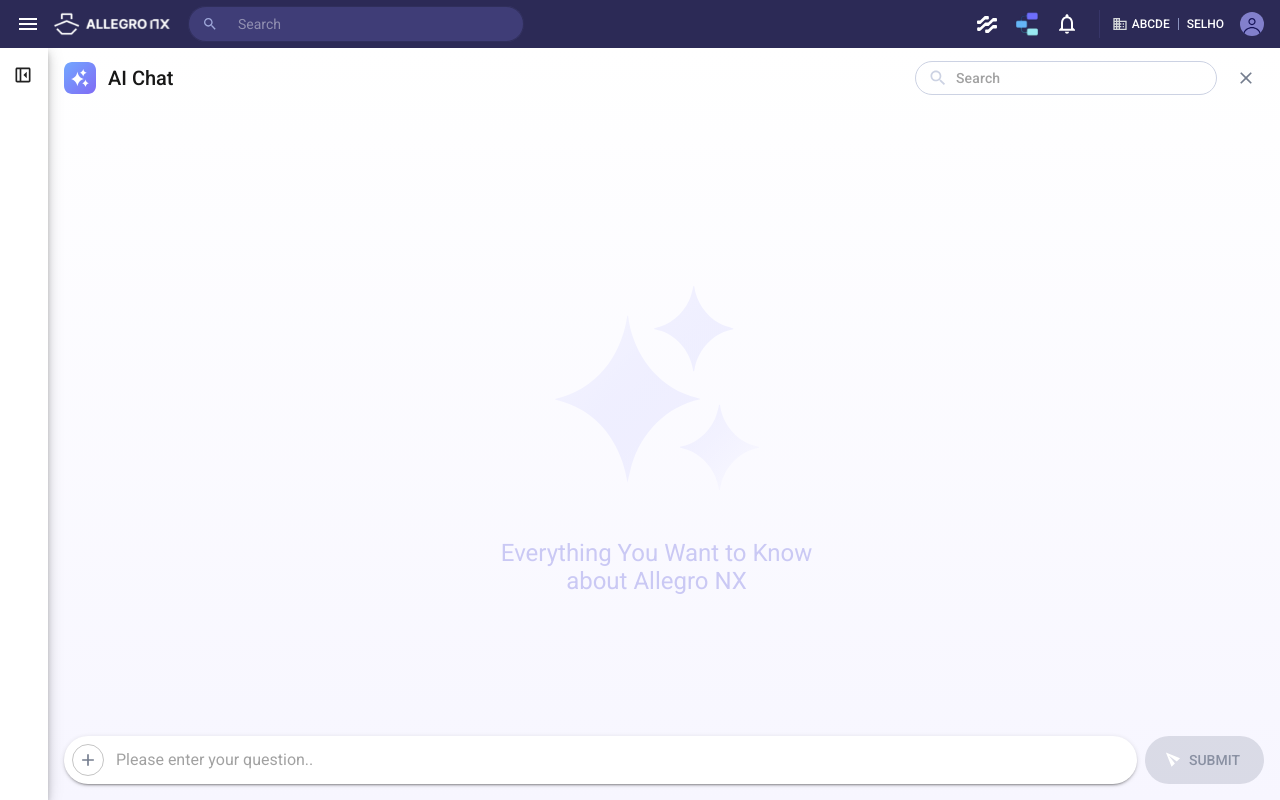
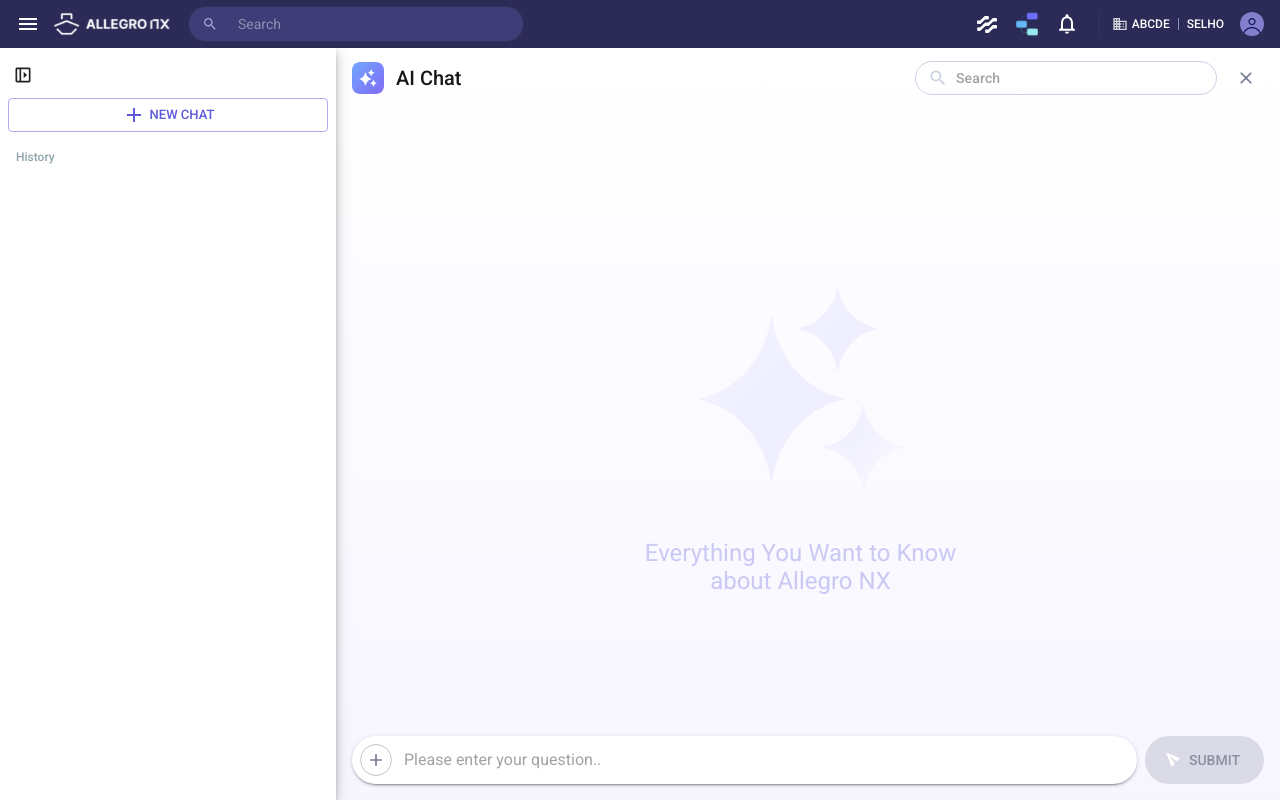
Before and after one commit to rlatmfrl24/ai-admin-console, a Next.js app: page /response-management/response-extraction-process/ai-chatbot-test in a window 1280 px wide. Built offline with nearby package versions, Linux system fonts and the light colour scheme; what @mui/material-nextjs would draw is missing.

Commit message:
Update ChatSidebar to default sidebar state to open

```diff
--- a/src/app/response-management/response-extraction-process/ai-chatbot-test/sidebar.tsx
+++ b/src/app/response-management/response-extraction-process/ai-chatbot-test/sidebar.tsx
@@ -34,7 +34,7 @@
 const SIDEBAR_CONTENT_WIDTH_PX = 320;
 
 export default function ChatSidebar() {
-  const [sidebarOpen, setSidebarOpen] = useState(false);
+  const [sidebarOpen, setSidebarOpen] = useState(true);
   const createThread = useChatStore((s) => s.createThread);
   const threadHistory = useChatStore((s) => s.threadHistory);
   const currentThreadId = useChatStore((s) => s.currentThreadId);
```
